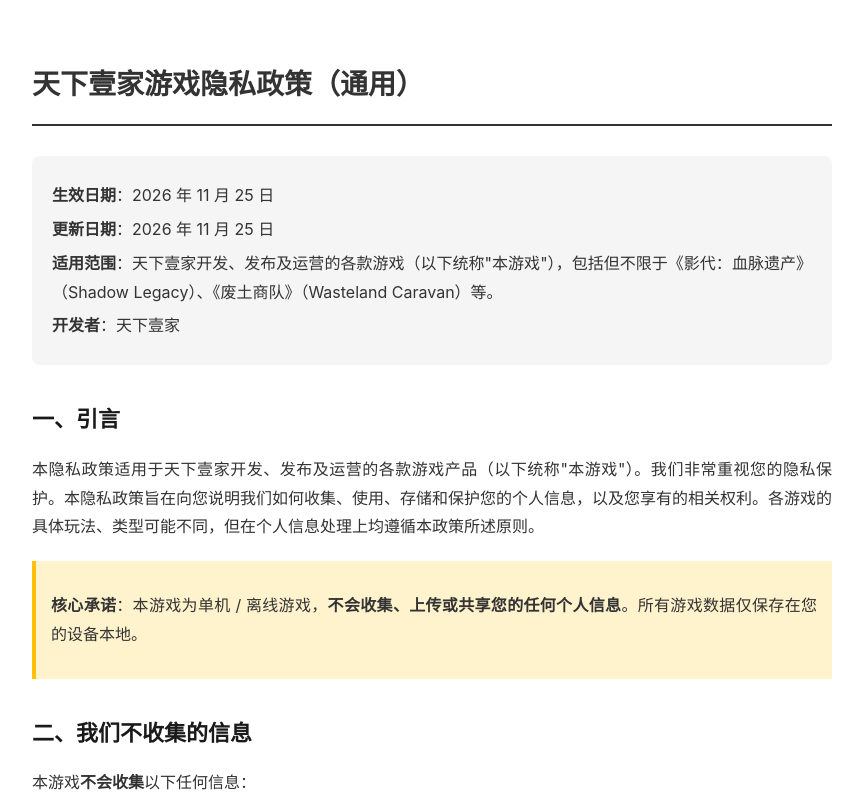
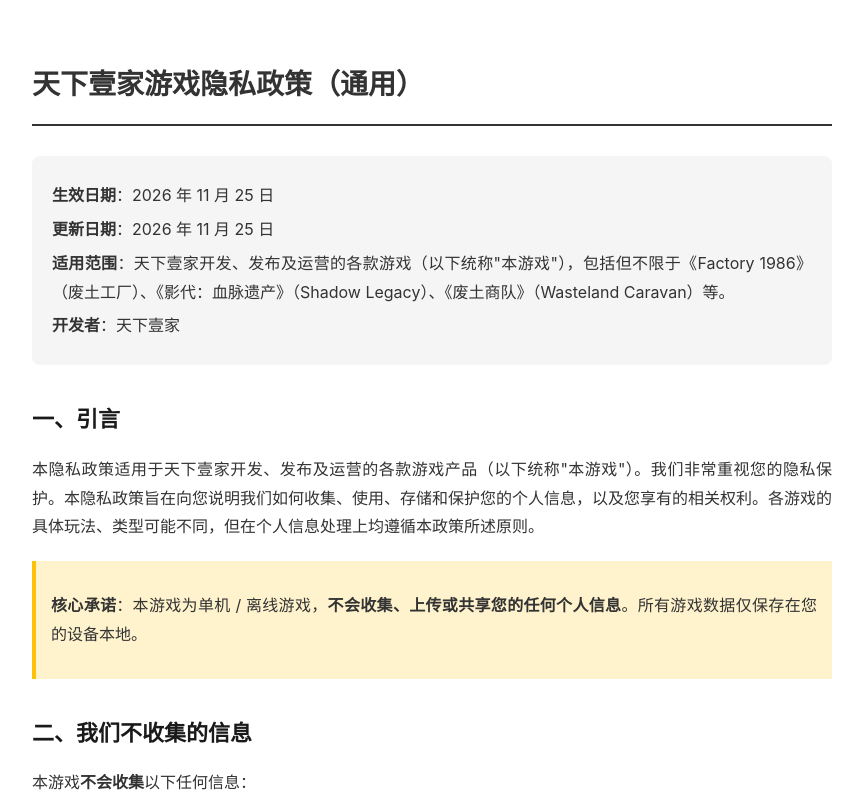
Before and after one commit to chenk2058-code/privacy, a plain HTML site: page index.html in a window 1280 px wide. Shown: the top 800 px of the page, without its empty margins (208-1071 px from the left). Drawn offline with Linux system fonts and the light colour scheme.

Commit message:
Add Factory 1986 to privacy policy scope

```diff
--- a/index.html
+++ b/index.html
@@ -22,7 +22,7 @@
     <div class="meta">
         <p><strong>生效日期</strong>：2026 年 11 月 25 日</p>
         <p><strong>更新日期</strong>：2026 年 11 月 25 日</p>
-        <p><strong>适用范围</strong>：天下壹家开发、发布及运营的各款游戏（以下统称"本游戏"），包括但不限于《影代：血脉遗产》（Shadow Legacy）、《废土商队》（Wasteland Caravan）等。</p>
+        <p><strong>适用范围</strong>：天下壹家开发、发布及运营的各款游戏（以下统称"本游戏"），包括但不限于《Factory 1986》（废土工厂）、《影代：血脉遗产》（Shadow Legacy）、《废土商队》（Wasteland Caravan）等。</p>
         <p><strong>开发者</strong>：天下壹家</p>
     </div>
     <h2>一、引言</h2>
```
